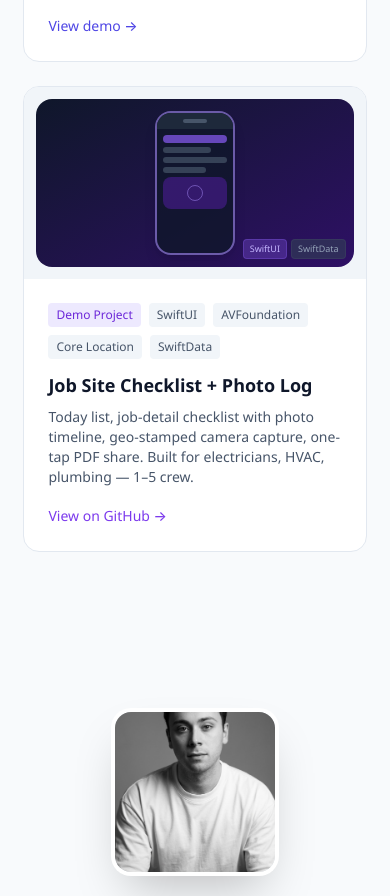
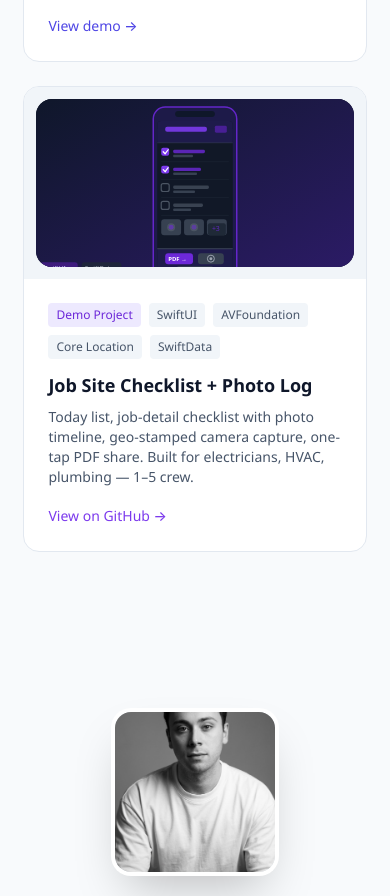
Before and after one commit to Mavqo/portfolio, an Astro site: page / in a window 390 px wide. Shown: the part 7034-7930 px from the top of the page. Built offline with nearby package versions, Linux system fonts and the light colour scheme; Astro itself is replaced by a stand-in of ours.

Commit message:
Add jobsite-placeholder.svg and wire as img in project card
- Create public/assets/jobsite-placeholder.svg: dark-mode iOS checklist
  UI mockup — phone frame, checklist rows, photo strip, PDF share button,
  SwiftUI/SwiftData badge labels — violet/slate palette matching card theme
- Projects.astro: replace CSS div wireframe with <img> tag using the new
  SVG asset, consistent with osteria/crm/dashboard card pattern

Co-Authored-By: Paperclip <noreply@paperclip.ing>

```diff
--- a/src/components/sections/Projects.astro
+++ b/src/components/sections/Projects.astro
@@ -154,27 +154,13 @@
       {/* Job Site Checklist iOS */}
       <div class="group bg-white dark:bg-slate-800 rounded-2xl overflow-hidden border border-slate-200 dark:border-slate-700 hover:shadow-xl transition-all duration-300">
         <div class="h-48 bg-slate-100 dark:bg-slate-900 p-3">
-          <div class="relative bg-gradient-to-br from-slate-900 to-violet-950 rounded-lg h-full overflow-hidden flex items-center justify-center">
-            {/* Phone frame mockup */}
-            <div class="relative flex flex-col items-center">
-              <div class="w-20 h-36 rounded-2xl border-2 border-violet-400/60 bg-slate-900/80 flex flex-col overflow-hidden shadow-lg">
-                <div class="h-4 bg-slate-800 flex items-center justify-center">
-                  <div class="w-6 h-1 rounded-full bg-slate-600"></div>
-                </div>
-                <div class="flex-1 p-1.5 space-y-1">
-                  <div class="h-2 bg-violet-500/70 rounded-sm w-full"></div>
-                  <div class="h-1.5 bg-slate-600/70 rounded-sm w-3/4"></div>
-                  <div class="h-1.5 bg-slate-600/70 rounded-sm w-full"></div>
-                  <div class="h-1.5 bg-slate-600/70 rounded-sm w-2/3"></div>
-                  <div class="mt-1 h-8 bg-violet-900/60 rounded-sm w-full flex items-center justify-center">
-                    <div class="w-4 h-4 rounded-sm border border-violet-400/50"></div>
-                  </div>
-                </div>
-              </div>
-            </div>
-            <div class="absolute bottom-2 right-2 flex gap-1">
-              <span class="px-1.5 py-0.5 text-[9px] font-medium bg-violet-500/30 text-violet-300 rounded border border-violet-500/30">SwiftUI</span>
-              <span class="px-1.5 py-0.5 text-[9px] font-medium bg-slate-700/60 text-slate-400 rounded border border-slate-600/30">SwiftData</span>
+          <div class="relative bg-slate-900 rounded-lg h-full overflow-hidden">
+            <div class="h-[calc(100%)] overflow-hidden">
+              <img
+                src="/assets/jobsite-placeholder.svg"
+                alt="Job Site Checklist iOS app"
+                class="w-full h-full object-cover object-top group-hover:scale-105 transition-transform duration-500"
+              />
             </div>
           </div>
         </div>
```
Also changed, not shown: public/assets/jobsite-placeholder.svg (added).
